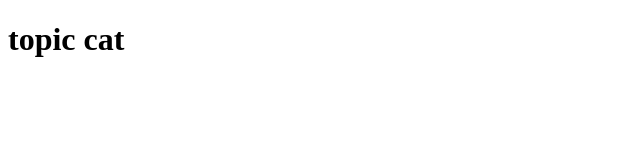
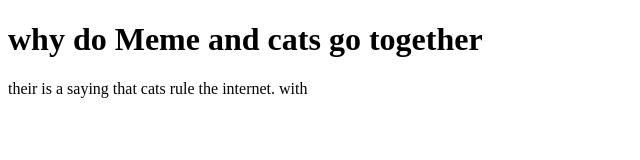
Before and after one commit to Ecat95/cat-cat, a plain HTML site: page index.html in a window 1280 px wide. Shown: the whole page, without its empty margins (0-640 px from the left). Drawn offline with Linux system fonts and the light colour scheme.

Commit message:
Update index.html

```diff
--- a/index.html
+++ b/index.html
@@ -3,11 +3,12 @@
 <head>
     <meta charset="UTF-8">
     <meta name="viewport" content="width=device-width, initial-scale=1.0">
-    <title>Topic cat??</title>
-    <h1>topic cat</h1>
+    <title>Memes and Cats</title>
+
     <nav></nav>
 </head>
 <body>
-
+    <h1>why do Meme and cats go together</h1>
+    <p>their is a saying that cats rule the internet. with   </p>
 </body>
 </html>
```
